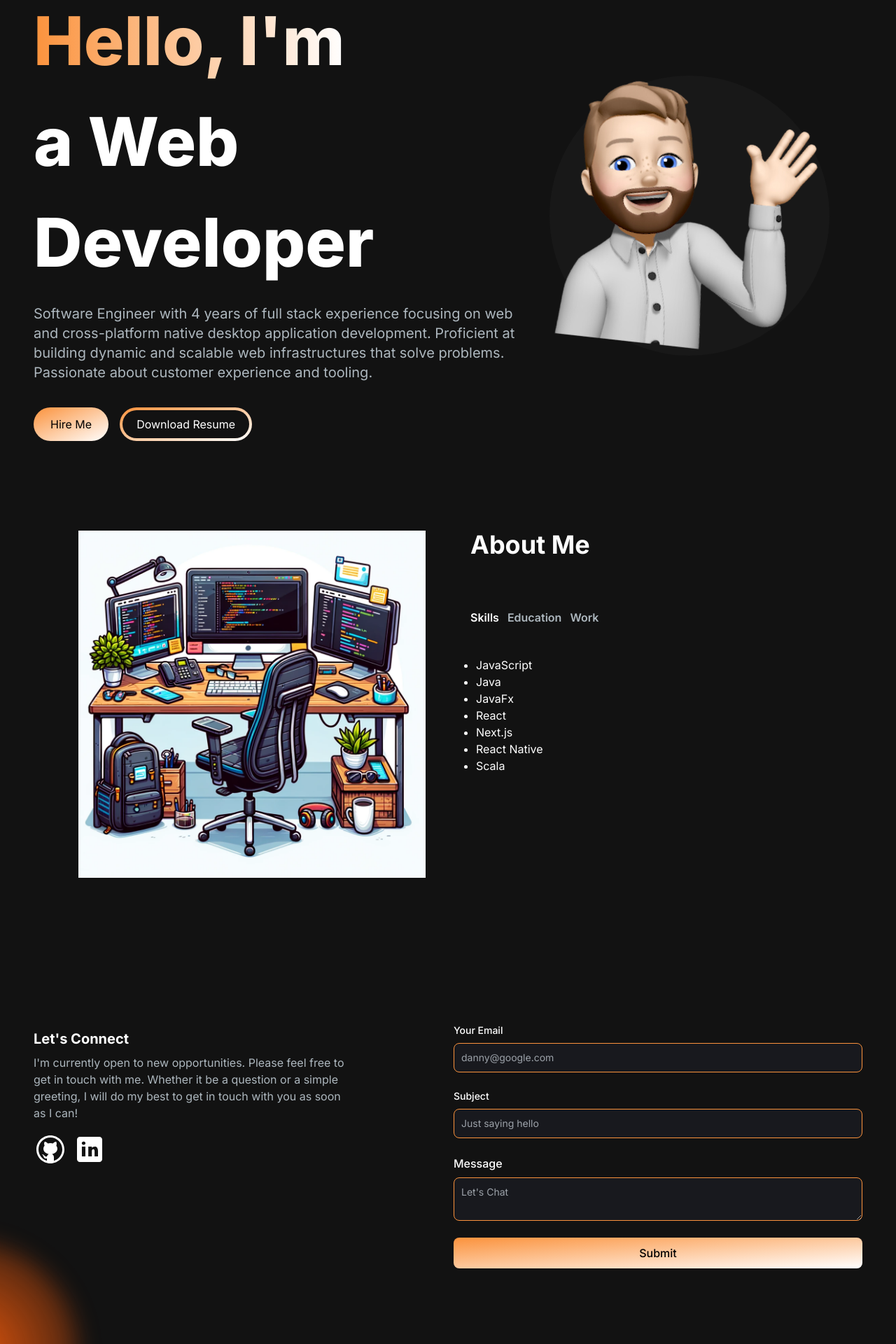
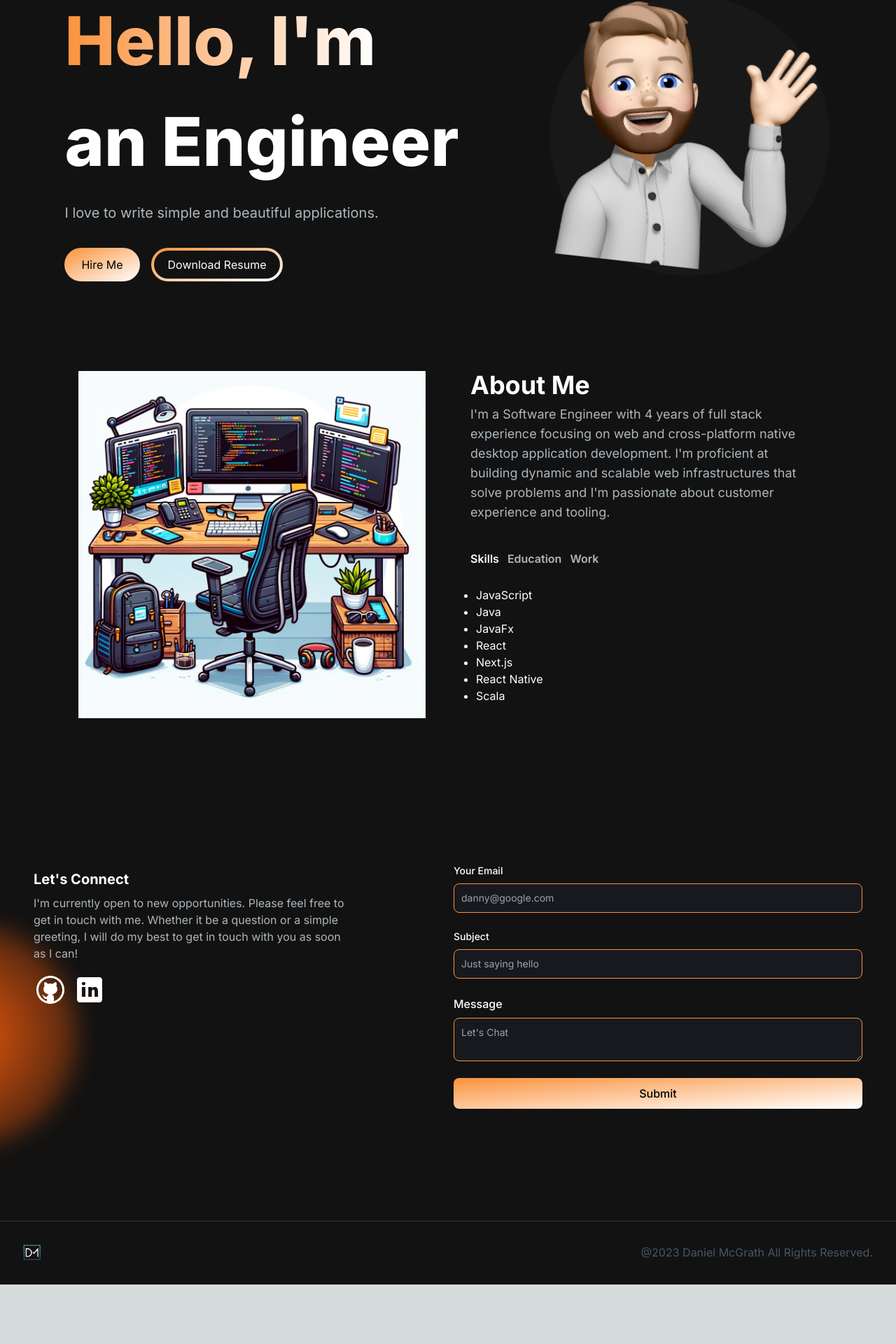
Before and after one commit to danmcgrath10/personal-website, a Next.js app: page / in a window 1280 px wide. Shown: the part 190-2110 px from the top of the page at 70% size. After the commit the page ends 2025 px from the top, so only its background shows below. Built offline with nearby package versions, Linux system fonts and the light colour scheme.

Commit message:
changes for making website better

```diff
--- a/app/components/AboutSection.jsx
+++ b/app/components/AboutSection.jsx
@@ -62,12 +62,12 @@ const AboutSection = () => {
                 height={500}
             />
             <div className="mt-4 md:mt-0 text-left flex flex-col h-full">
-                <h2 className="text-4xl font-bold text-white mb-4">About Me</h2>
-                <p className="text-base lg:text-lg">
-
+                <h2 className="text-4xl font-bold text-white mb-2">About Me</h2>
+                <p className="text-[#ADB7BE] text-base sm:text-md lg:text-lg">
+                I'm a Software Engineer with 4 years of full stack experience focusing on web and cross-platform native desktop application development. I'm proficient at building dynamic and scalable web infrastructures that solve problems and I'm passionate about customer experience and tooling.
                 </p>
                 <br/>
-                <div className="flex flex-row justify-start mt-8">
+                <div className="flex flex-row justify-start mt-4">
                     <TabButton
                         selectTab={() => handleTabChange("skills")}
                         active={tab === "skills"}
@@ -90,7 +90,7 @@ const AboutSection = () => {
                         Work{" "}
                     </TabButton>
                 </div>
-                <div className="mt-8">
+                <div className="mt-4">
                     {TAB_DATA.find((t) => t.id === tab).content}
                 </div>
             </div>
--- a/app/components/EmailSection.jsx
+++ b/app/components/EmailSection.jsx
@@ -29,7 +29,7 @@ const EmailSection = () => {
 
   return (
     <section id='contact' className="grid md:grid-cols-2 my-12 md:my-12 py-24 gap-4 relative">
-        <div className="bg-[radial-gradient(ellipse_at_center,_var(--tw-gradient-stops))] from-orange-600 to-transparent rounded-full h-80 w-80 z-0 blur-lg absolute top-1/3 sm:top-3/4 -left-4 transform -translate-x-3/4 -translate-1/2"></div>
+        <div className="bg-[radial-gradient(ellipse_at_center,_var(--tw-gradient-stops))] from-orange-600 to-transparent rounded-full h-80 w-80 z-0 blur-lg absolute top-1/3 -left-4 transform -translate-x-3/4 -translate-1/2"></div>
         <div className='z-10'>
             <h5 className="text-xl font-bold text-white my-2">
                 Let's Connect
--- a/app/components/Footer.jsx
+++ b/app/components/Footer.jsx
@@ -4,7 +4,7 @@ import Image from "next/image";
 
 const Footer = () => {
   return (
-    <footer className='footer border border-t-[#33353F] border-l-transparent border-r-transparent text-white'>
+    <footer className='footer border border-t-[#33353F] border-l-transparent border-r-transparent border-b-transparent text-white'>
         <div className='container p-8 flex justify-between'>
             <span>
               <Image
@@ -15,7 +15,7 @@ const Footer = () => {
               />
             </span>
             <p className='text-slate-600'>
-                @2023 All Rights Reserved.
+                @2023 Daniel McGrath All Rights Reserved.
             </p>
         </div>
     </footer>
--- a/app/components/HeroSection.jsx
+++ b/app/components/HeroSection.jsx
@@ -17,11 +17,11 @@ const HeroSection = () => {
                         // Same substring at the start will only be typed out once, initially
                         'Danny',
                         3000, // wait 1s before replacing "Mice" with "Hamsters"
-                        'a Web Developer',
+                        'an Engineer',
                         3000,
-                        'an Avid Learner',
+                        'a Developer',
                         3000,
-                        'Human',
+                        'Always Learning',
                         3000
                     ]}
                     wrapper="span"
@@ -30,7 +30,7 @@ const HeroSection = () => {
                 />
             </h1>
             <p className="text-[#ADB7BE] text-base sm:text-lg lg:text-xl mb-6">
-            Software Engineer with 4 years of full stack experience focusing on web and cross-platform native desktop application development. Proficient at building dynamic and scalable web infrastructures that solve problems. Passionate about customer experience and tooling.
+                I love to write simple and beautiful applications.
             </p>
             <div>
                 <Link
```
